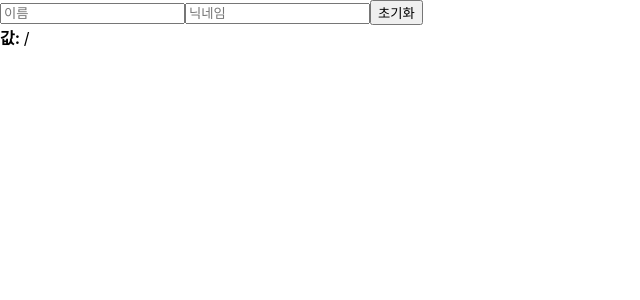
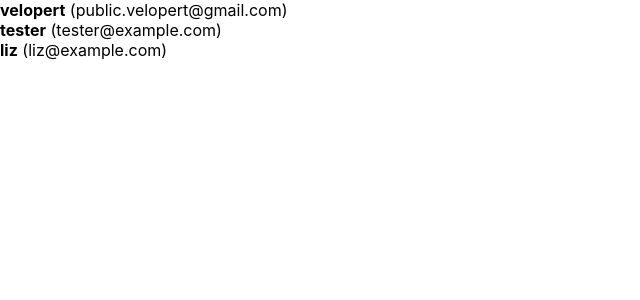
Before and after one commit to hsh0367/react-study, a React (Create React App) app in the folder nuts-react/: page / in a window 1280 px wide. Shown: the top 300 px of the page, without its empty margins (0-640 px from the left). Built offline with nearby package versions, Linux system fonts and the light colour scheme.

Commit message:
feat: ch11 공부 추가 밸로퍼트 react 사이트

```diff
--- a/nuts-react/src/App.js
+++ b/nuts-react/src/App.js
@@ -1,6 +1,7 @@
 import React from 'react';
 import './App.css';
 import InputSample from './InputSample';
+import UserList from './UserList';
 function App() {
   const name = "first";
   const style = {
@@ -10,7 +11,7 @@
     padding: '1rem'
   }
   return (
-    <InputSample />
+    <UserList />
   );
 }
 
--- /dev/null
+++ b/nuts-react/src/UserList.js
@@ -0,0 +1,44 @@
+ import React from "react";
+/*
+Map을 이용한 렌더링
+    arr.map(i => ) 의 형태로 하위 컴포넌트에게 값을 전달해준다.
+Map에서 Key가 필요한 이유
+    Map에 key 값이없다면 중간의 값이 바뀌었을때 그 하위 값들이 전부 변하기 때문인다. key값을 사용한다면 key를 이용해 중간의 값을 추가하게 된다.
+*/
+ function User({user}){
+    return (
+        <div>
+            <b>{user.username}</b> <span>({user.email})</span>
+        </div>
+    )
+ }
+
+ function UserList(){
+    const users = [
+        {
+            id: 1,
+            username: 'velopert',
+            email: 'public.velopert@gmail.com'
+        },
+        {
+            id: 2,
+            username: 'tester',
+            email: 'tester@example.com'
+        },
+        {
+            id: 3,
+            username: 'liz',
+            email: 'liz@example.com'
+        }
+    ];
+    return (
+            <div>
+                {
+                    users.map(user => (
+                        <User user={user} key={user.id}/>
+                    ))
+                }
+            </div>
+    );
+ }
+ export default UserList;
```
